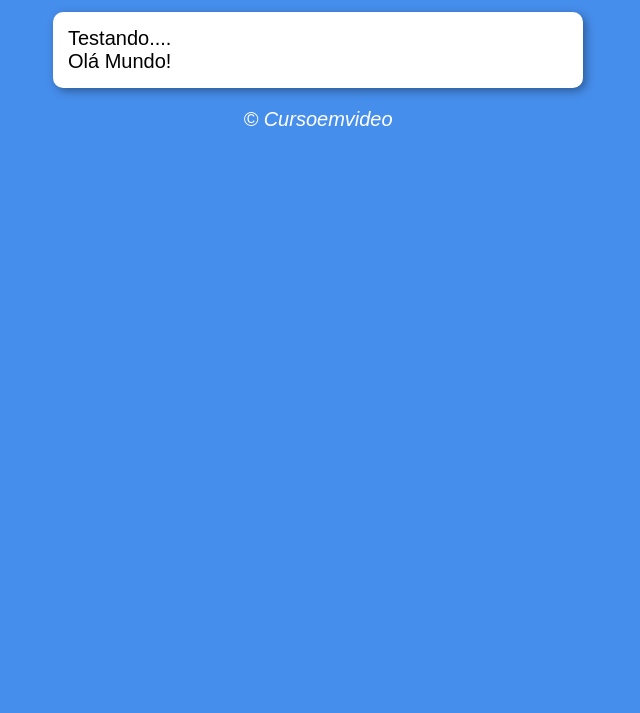
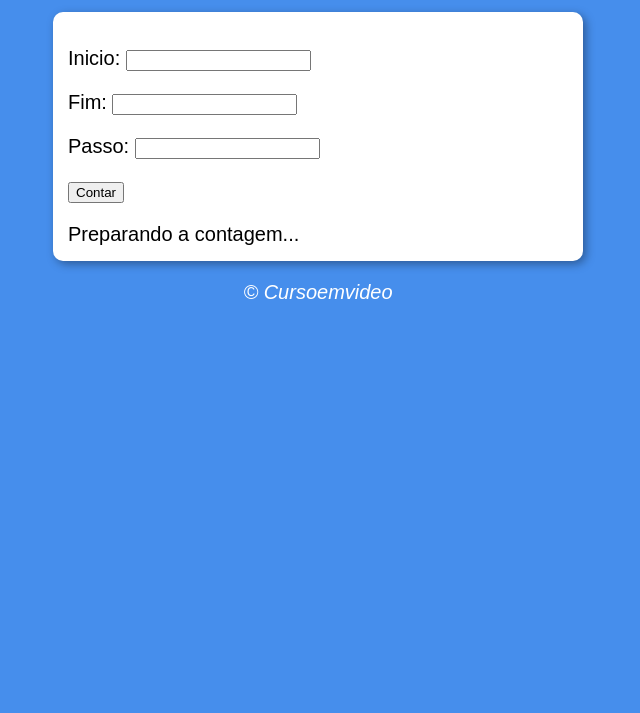
Before and after one commit to kennioliveira87/Java-Scripit, a plain HTML site: page Ex018/Modelo/Modelo01.html in a window 1280 px wide. Shown: the part 87-800 px from the top of the page, without its empty margins (322-962 px from the left). Drawn offline with Linux system fonts and the light colour scheme.

Commit message:
criei ex018

```diff
--- a/Ex018/Modelo/Modelo01.html
+++ b/Ex018/Modelo/Modelo01.html
@@ -3,21 +3,24 @@
 <head>
     <meta charset="UTF-8">
     <meta name="viewport" content="width=device-width, initial-scale=1.0">
-    <title>Modelo de Exercício</title>
+    <title>Super Contador</title>
     <link rel="stylesheet" href="estilo.css">
 </head>
 <body>
     <header>
-        <h1>Titulo</h1>
+        <h1>Vamos Contar</h1>
     </header>
 
     <section>
-        <div>
-            Testando....
+        <div id="dados">
+            <p>Inicio: <input type="number" name="inocio" id="txti" ></p>
+            <p>Fim: <input type="number" name="fim" id="txtf"></p>
+            <p>Passo: <input type="number" name="passo" id="txtp"></p>
+            <p><input type="button" value="Contar" onclick="contar()"></p>
         </div>
 
-        <div>
-            Olá Mundo!
+        <div id="res">
+            Preparando a contagem...
         </div>
     </section>
 
--- a/Ex018/Modelo/script.js
+++ b/Ex018/Modelo/script.js
@@ -0,0 +1,32 @@
+function contar() {
+    let ini = document.getElementById('txti')
+    let fim = document.getElementById('txtf')
+    let passo = document.getElementById('txtp')
+    let res = document.getElementById('res')
+
+    if (ini.value.length == 0 || fim.value.length == 0 || passo.value.length == 0) {
+            res,innerHTML = 'Impossivel contar!'
+            //window.alert('[ERRO] Faltam Dados!')
+    } else {
+        res.innerHTML = 'Contando:'
+        let i = Number(ini.value)
+        let f = Number(fim.value)
+        let p = Number(passo.value)
+        if (p <= 0) {
+            window.alert('Passo inválido! Considerando PASSO 1')
+            p = 1
+        }
+        if (i < f) {
+            // Contagem crescente
+            for(let c = i; c <= f; c += p) {
+                res.innerHTML += `${c} \u{1F449} `
+            }
+        } else {
+            // Contagem regressiva
+            for(let c = i; c >= f; c -= p) {
+                res.innerHTML += ` ${c} \u{1F449}`
+            }
+        }
+        res.innerHTML += `\u{1F3c1}	`
+    }
+}
```
